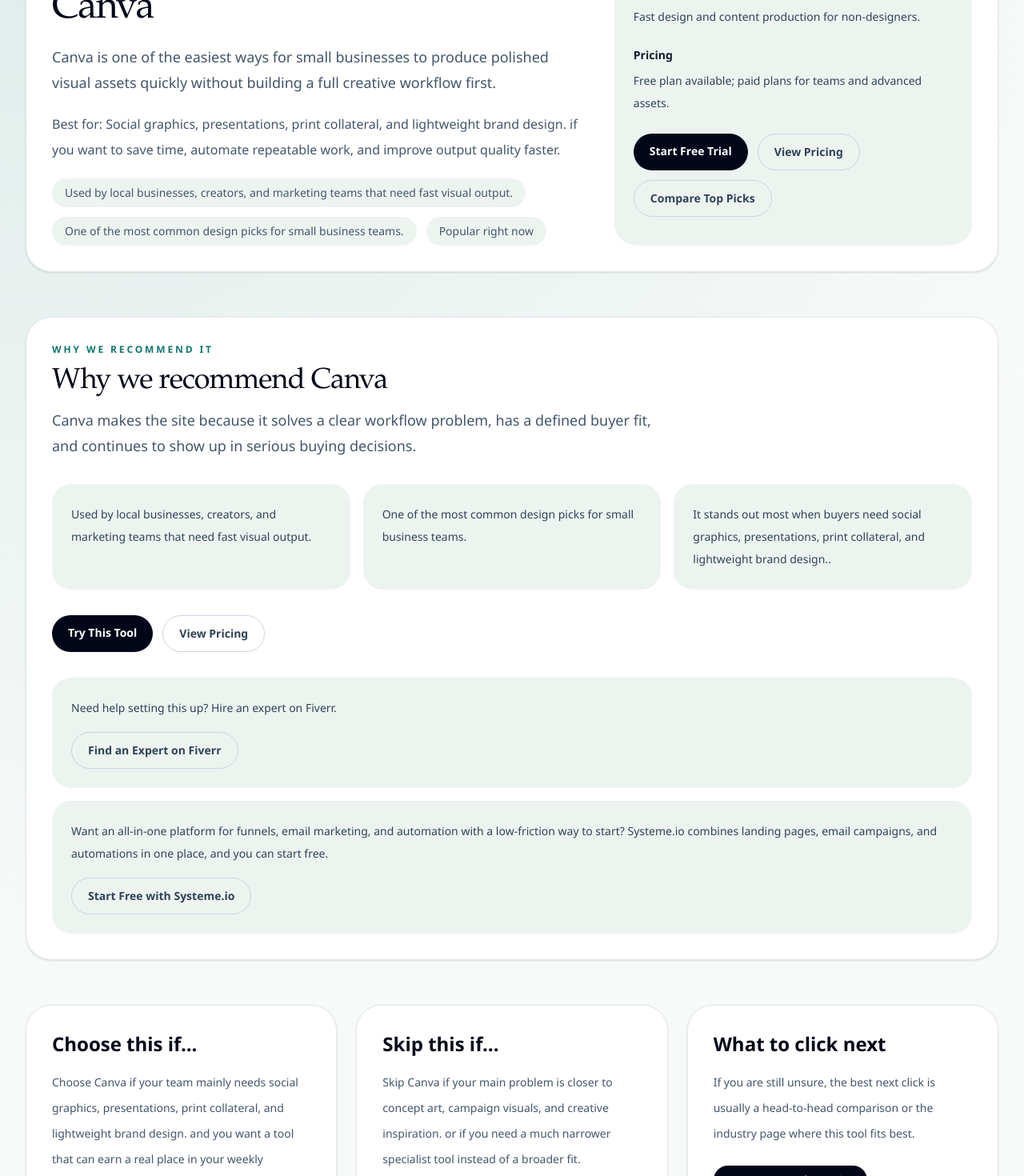
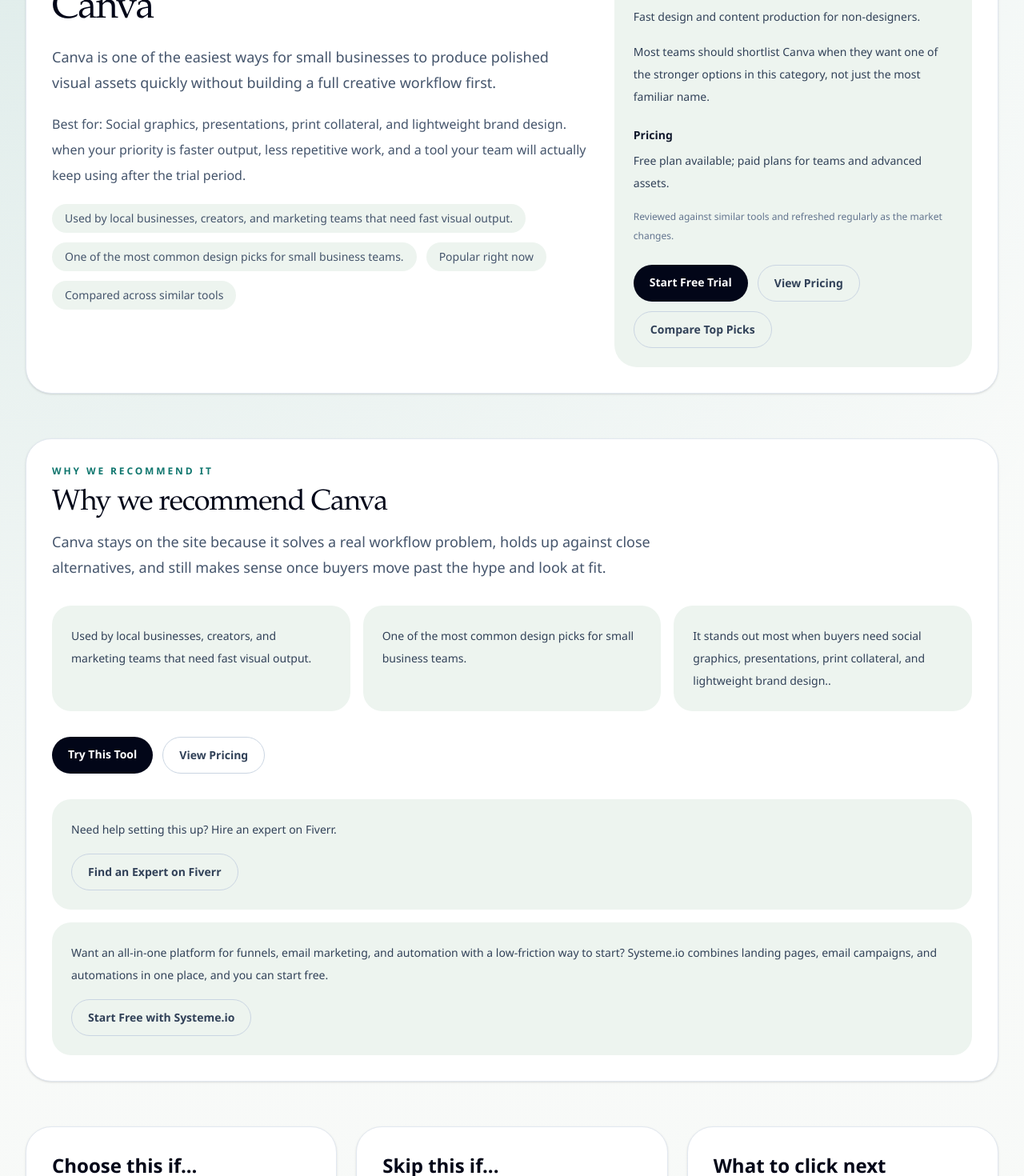
Before and after one commit to anthonycastagnaro-ops/ai-tools-by-industry, a Next.js app: page /tools/canva in a window 1280 px wide. Shown: the part 280-1750 px from the top of the page at 80% size. Built offline with nearby package versions, Linux system fonts and the light colour scheme; no server answers.

Commit message:
add authority and conviction layer

```diff
--- a/src/app/tools/[slug]/page.tsx
+++ b/src/app/tools/[slug]/page.tsx
@@ -99,8 +99,9 @@
             </h1>
             <p className="text-lg leading-8 text-slate-600">{tool.overview}</p>
             <p className="text-base leading-8 text-slate-600">
-              Best for: {tool.bestUseCase} if you want to save time, automate
-              repeatable work, and improve output quality faster.
+              Best for: {tool.bestUseCase} when your priority is faster output,
+              less repetitive work, and a tool your team will actually keep
+              using after the trial period.
             </p>
             <div className="flex flex-wrap gap-3 text-sm text-slate-600">
               <span className="rounded-full bg-[var(--surface-alt)] px-4 py-2">
@@ -112,6 +113,9 @@
               <span className="rounded-full bg-[var(--surface-alt)] px-4 py-2">
                 Popular right now
               </span>
+              <span className="rounded-full bg-[var(--surface-alt)] px-4 py-2">
+                Compared across similar tools
+              </span>
             </div>
           </div>
           <div className="rounded-[1.75rem] bg-[var(--surface-alt)] p-6">
@@ -119,8 +123,17 @@
             <p className="mt-3 text-sm leading-7 text-slate-700">
               {tool.tagline}
             </p>
+            <p className="mt-4 text-sm leading-7 text-slate-700">
+              Most teams should shortlist {tool.name} when they want one of the
+              stronger options in this category, not just the most familiar
+              name.
+            </p>
             <p className="mt-6 text-sm font-semibold text-slate-900">Pricing</p>
             <p className="mt-2 text-sm leading-7 text-slate-700">{tool.pricing}</p>
+            <p className="mt-4 text-xs leading-6 text-slate-500">
+              Reviewed against similar tools and refreshed regularly as the
+              market changes.
+            </p>
             <div className="mt-6 flex flex-wrap gap-3">
               <AffiliateLink
                 href={getPrimaryToolCtaUrl(tool)}
@@ -154,7 +167,7 @@
           <SectionHeading
             eyebrow="Why We Recommend It"
             title={`Why we recommend ${tool.name}`}
-            description={`${tool.name} makes the site because it solves a clear workflow problem, has a defined buyer fit, and continues to show up in serious buying decisions.`}
+            description={`${tool.name} stays on the site because it solves a real workflow problem, holds up against close alternatives, and still makes sense once buyers move past the hype and look at fit.`}
           />
           <div className="mt-8 grid gap-4 md:grid-cols-3">
             {[
@@ -237,23 +250,28 @@
           <article className="rounded-[2rem] border border-slate-200 bg-white p-8 shadow-sm">
             <h2 className="text-2xl font-semibold text-slate-950">Choose this if...</h2>
             <p className="mt-4 text-sm leading-8 text-slate-600">
-              Choose {tool.name} if your team mainly needs {tool.bestUseCase.toLowerCase()} and
-              you want a tool that can earn a real place in your weekly workflow.
+              Choose {tool.name} if your team mainly needs{" "}
+              {tool.bestUseCase.toLowerCase()} and you want one of the strongest
+              all-around options in this category, not a disposable test tool
+              that gets abandoned after a week.
             </p>
           </article>
           <article className="rounded-[2rem] border border-slate-200 bg-white p-8 shadow-sm">
             <h2 className="text-2xl font-semibold text-slate-950">Skip this if...</h2>
             <p className="mt-4 text-sm leading-8 text-slate-600">
-              Skip {tool.name} if your main problem is closer to {alternatives[0]?.bestUseCase.toLowerCase() || "a different workflow"} or
-              if you need a much narrower specialist tool instead of a broader fit.
+              Skip {tool.name} if your main problem is closer to{" "}
+              {alternatives[0]?.bestUseCase.toLowerCase() || "a different workflow"}{" "}
+              or if you already know you need a narrower specialist instead of
+              a broader platform-style fit.
             </p>
           </article>
           <article className="rounded-[2rem] border border-slate-200 bg-white p-8 shadow-sm">
             <h2 className="text-2xl font-semibold text-slate-950">What to click next</h2>
             <p className="mt-4 text-sm leading-8 text-slate-600">
-              If you are still unsure, the best next click is usually a
-              head-to-head comparison or the industry page where this tool fits
-              best.
+              If you are ready, use the primary CTA above. If you are not fully
+              convinced yet, the smartest next click is a head-to-head
+              comparison or the industry page where this tool shows the
+              strongest fit.
             </p>
             <div className="mt-6 flex flex-wrap gap-3">
               {comparisonCandidates[0] ? (
@@ -387,7 +405,7 @@
           <SectionHeading
             eyebrow="Bottom Line"
             title={`Should you seriously consider ${tool.name}?`}
-            description={`${tool.name} is worth serious consideration if your team needs ${tool.bestUseCase.toLowerCase()} and wants a tool that already shows up in real buyer shortlists. If your needs are narrower or more budget-sensitive, the alternative and comparison links above are the best next click.`}
+            description={`${tool.name} is a strong choice if your team needs ${tool.bestUseCase.toLowerCase()} and wants a tool that already earns a place on real business shortlists. If you want a lighter, cheaper, or more specialized option, use the comparison paths above before you commit.`}
           />
           <div className="mt-8 flex flex-wrap gap-3">
             <AffiliateLink
@@ -454,7 +472,7 @@
         </section>
 
         <EmailCapture
-          description={`If you want future buyer guides, tool updates, or comparison pages like this one, request updates here and the message will route through the editorial contact flow.`}
+          description={`If you want future buyer guides, tool updates, or comparison pages like this one, request updates here. The form routes through the editorial contact flow for now so you know exactly where your message goes.`}
         />
       </Container>
     </div>
--- a/src/components/why-trust.tsx
+++ b/src/components/why-trust.tsx
@@ -4,7 +4,7 @@
 
 export function WhyTrust({
   title = "Why trust this site",
-  description = "The site is structured like an editorial buyer guide, not a thin directory. Recommendations are organized around workflow fit, real buying decisions, and practical next steps for serious software buyers.",
+  description = "The site is structured like an editorial buyer guide, not a thin directory. Recommendations are researched, compared across similar tools, and updated regularly so serious buyers can make a cleaner decision.",
   items,
 }: {
   title?: string;
```
Also changed, not shown: src/app/page.tsx (+22 -21 lines).
